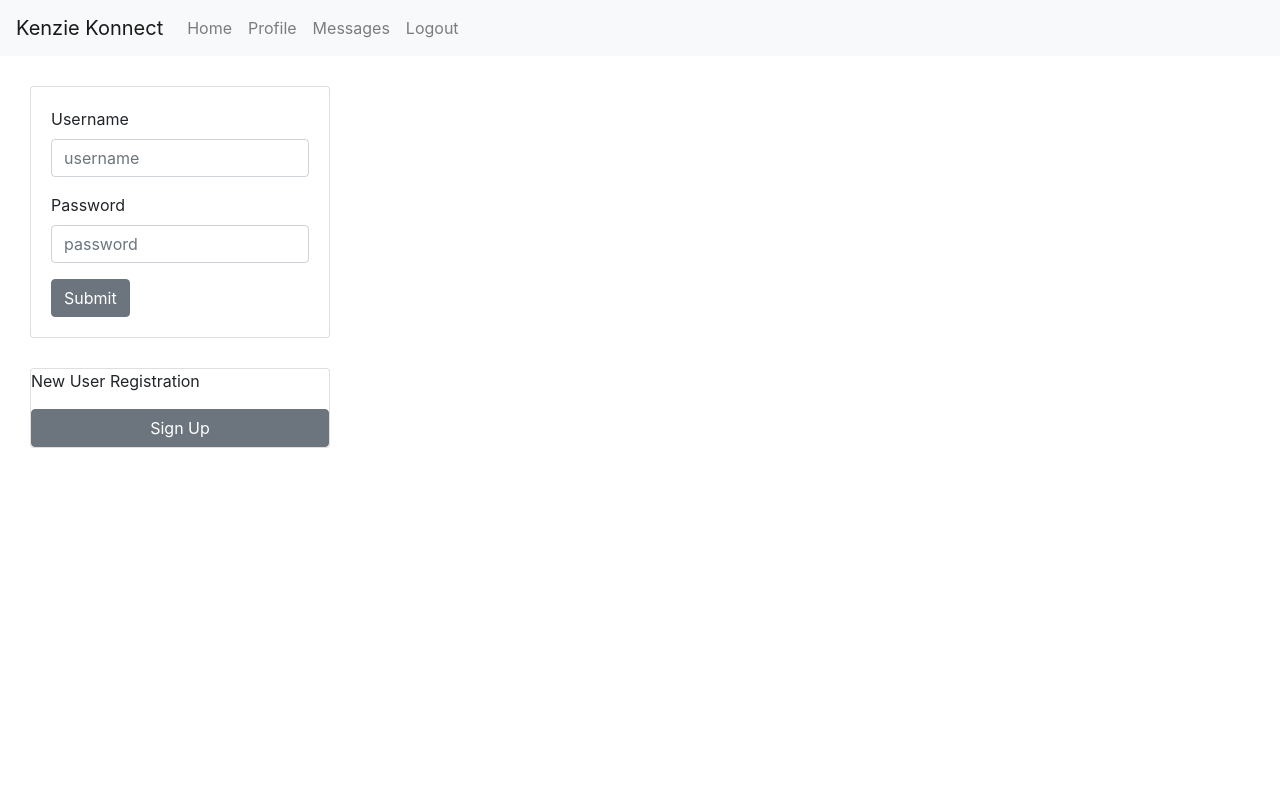
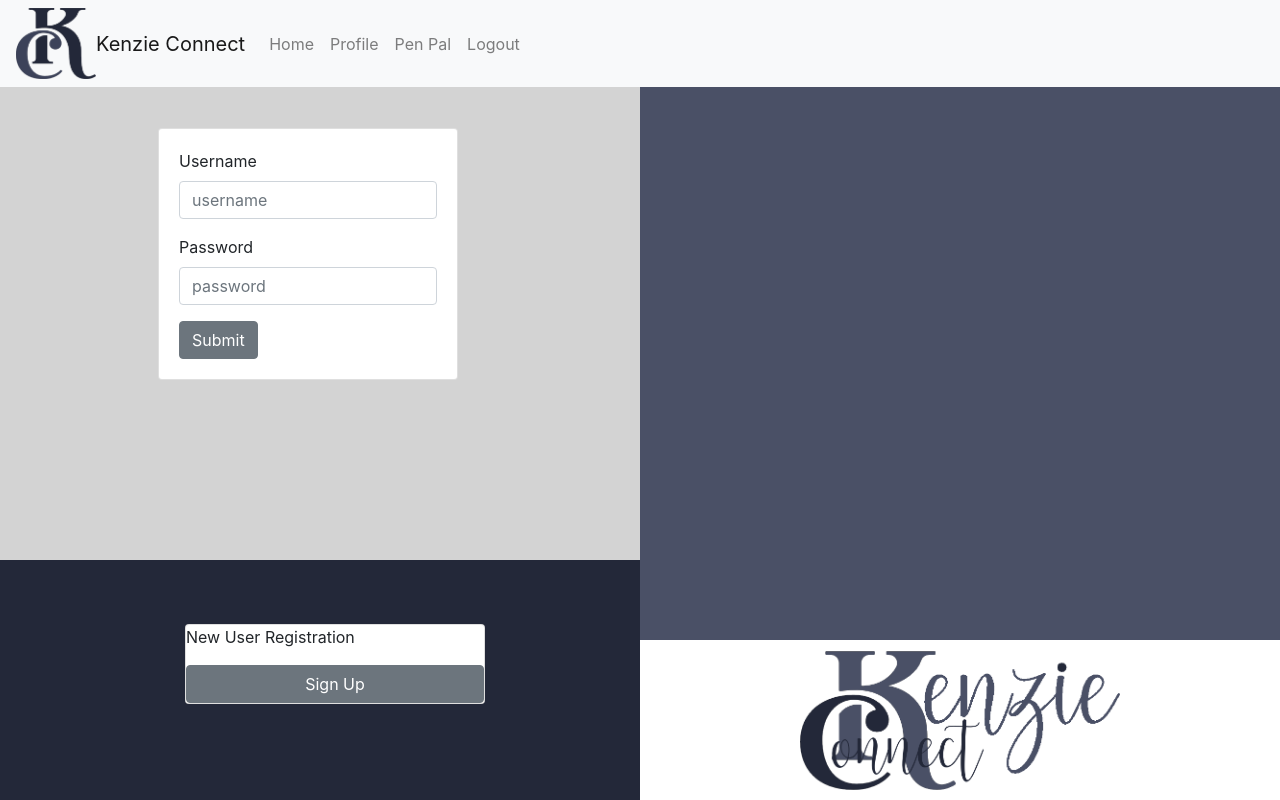
Before and after one commit to AmandaYonce/kenzieconnect, a React (Create React App) app in the folder frontend/: page / in a window 1280 px wide. Built offline with nearby package versions, Linux system fonts and the light colour scheme.

Commit message:
save changes

```diff
--- a/frontend/src/App.js
+++ b/frontend/src/App.js
@@ -1,6 +1,7 @@
 import React from "react";
 import Routes from "./Routes";
 import { reducer, initialState } from "./reducer";
+import "./main.css"
 
 export const StateContext = React.createContext();
 
--- a/frontend/src/Routes.js
+++ b/frontend/src/Routes.js
@@ -1,14 +1,15 @@
 import Landing from "./components/landingpage";
 import PenPal from "./components/penpal";
 import Profile from "./components/profile";
-import Auth from "./components/loginSignup";
+// import Auth from "./components/loginSignup";
+import Main from './components/main'
 import NewUserReg from "./components/newUserReg";
 import { useRouteMatch } from "react-router-dom";
 import { routeDispatcher } from "./components/helpers";
 
 export const Routes = () => {
   const matches = [
-    { match: useRouteMatch({ path: "/", exact: true }), component: Auth },
+    { match: useRouteMatch({ path: "/", exact: true }), component: Main },
     {
       match: useRouteMatch({ path: "/home", exact: true }),
       component: Landing,
--- a/frontend/src/components/header.js
+++ b/frontend/src/components/header.js
@@ -1,10 +1,13 @@
 import React from "react";
 import { Navbar, NavbarBrand, Nav, NavItem, NavLink } from "reactstrap";
+import logo from '../images/logo.png'
+
 
 const Header = (props) => (
   <React.Fragment>
     <Navbar color="light" light expand="md">
-      <NavbarBrand href="/">Kenzie Konnect</NavbarBrand>
+      <img alt="logo" src={logo} style={{width: "5em"}}/>
+      <NavbarBrand href="/">Kenzie Connect</NavbarBrand>
       <Nav className="mr-auto" navbar>
         <NavItem>
           <NavLink href="/home/">Home</NavLink>
@@ -13,7 +16,7 @@ const Header = (props) => (
           <NavLink href="/profile/:username">Profile</NavLink>
         </NavItem>
         <NavItem>
-          <NavLink href="/messages/:username">Messages</NavLink>
+          <NavLink href="/messages/:username">Pen Pal</NavLink>
         </NavItem>
         <NavItem>
           <NavLink href="/">Logout</NavLink>
--- a/frontend/src/components/loginSignup.js
+++ b/frontend/src/components/loginSignup.js
@@ -9,11 +9,10 @@ import {
   Input,
   CardText,
 } from "reactstrap";
-import Header from "./header";
+
 
 const Auth = (props) => (
   <>
-    <Header />
     <Card style={{ width: "300px", marginLeft: "30px", marginTop: "30px" }}>
       <CardBody>
         <Form>
@@ -39,11 +38,6 @@ const Auth = (props) => (
         </Form>
       </CardBody>
     </Card>
-
-    <Card style={{ width: "300px", marginLeft: "30px", marginTop: "30px" }}>
-      <CardText>New User Registration</CardText>
-      <Button>Sign Up</Button>
-    </Card>
   </>
 );
 
--- /dev/null
+++ b/frontend/src/components/main.js
@@ -0,0 +1,44 @@
+import React from "react";
+import {
+  CardBody,
+  Card,
+  Button,
+  Form,
+  FormGroup,
+  Label,
+  Input,
+  CardText,
+} from "reactstrap";
+import Header from "./header";
+import Auth from './loginSignup'
+
+import FullLogo from '../images/fullLogo.png'
+
+const Main = (props) => (
+  <>
+    <Header />
+
+    <div clas="mainContainer">
+    <div class="topLeft">
+        <div class="auth">
+            <Auth />
+        </div>
+    </div>
+    <div class="right">
+        <div class="rightBottom">
+            <img class="fullLogo"alt='Full Logo' src={FullLogo} />
+        </div>
+    </div>
+    <div class='bottomLeft'>
+        <div class='reg'>
+        <Card style={{ width: "300px", marginLeft: "30px", marginTop: "30px" }}>
+            <CardText>New User Registration</CardText>
+            <Button>Sign Up</Button>
+        </Card>
+        </div>
+    </div>
+    </div>
+  </>
+);
+
+export default Main;
--- a/frontend/src/index.js
+++ b/frontend/src/index.js
@@ -4,6 +4,7 @@ import App from "./App";
 import * as serviceWorker from "./serviceWorker";
 import "bootstrap/dist/css/bootstrap.min.css";
 import { BrowserRouter } from "react-router-dom";
+import "./main.css"
 
 ReactDOM.render(
   <React.StrictMode>
--- /dev/null
+++ b/frontend/src/main.css
@@ -0,0 +1,73 @@
+.mainContainer{
+    background-color: whitesmoke;
+    top: 0;
+    right: 0;
+    left: 0;
+    bottom: 0;
+    /* margin-top: 40px; */
+    /* position: absolute; */
+    z-index: -1;
+}
+
+.topLeft{
+    background-color: lightgrey;
+    position: absolute;
+    top: 0;
+    right: 0;
+    left: 0;
+    bottom: 30vh;
+    z-index: -1;
+}
+
+.bottomLeft{
+    background-color: #232839;
+    position: absolute;
+    top: 70vh;
+    right: 50vw;
+    left: 0;
+    bottom: 0;
+    z-index: -1;
+}
+
+.right{
+    background-color:#4a5066;
+    position: absolute;
+    top: 0;
+    right: 0;
+    left: 50vw;
+    bottom: 0;
+    z-index: -1;
+}
+
+
+.rightBottom{
+    background-color: white;
+    height: 20vh;
+    top: 80vh;
+    position: absolute;
+    width: 100%;
+}
+
+.fullLogo{
+    width: 50%;
+    margin-top: 0.7em;
+    display: block;
+    margin-left: auto;
+    margin-right: auto;
+}
+
+.auth{
+    width: fit-content;
+    display: block;
+    margin-left: 10%;
+    margin-right: 90%;
+    margin-top: 10%;
+}
+
+.reg{
+    width: fit-content;
+    display: block;
+    margin-left: auto;
+    margin-right: auto;
+    margin-top: 10%;
+}
```
Also changed, not shown: frontend/src/images/fullLogo.png (added), frontend/src/images/logo.png (added).
